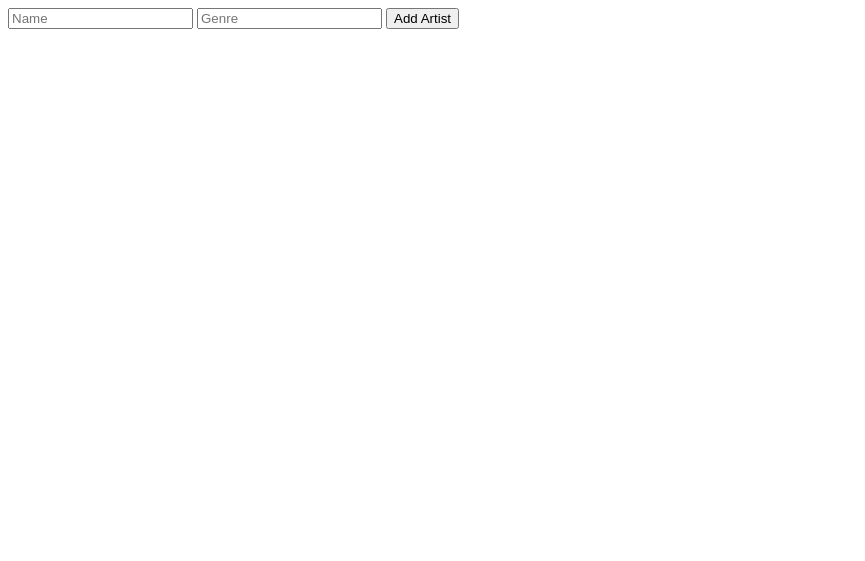
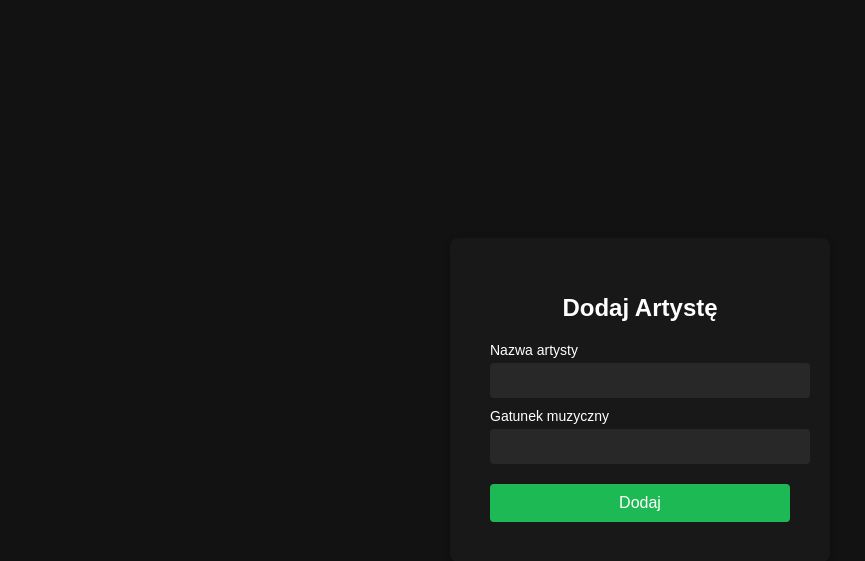
Before and after one commit to kdraganik/spotify-clone, a Flask app: page /add_artist in a window 1280 px wide. Shown: the top 561 px of the page, without its empty margins (0-865 px from the left). Run offline with Flask 3, Linux system fonts and the light colour scheme.

Commit message:
Zajęcia 18.03: add styles

```diff
--- a/static/styles.css
+++ b/static/styles.css
@@ -125,3 +125,50 @@ main {
 .playlist ul li:last-child {
     border-bottom: none;
 }
+
+.form-container {
+    background-color: #181818;
+    padding: 40px;
+    border-radius: 8px;
+    box-shadow: 0 4px 10px rgba(0, 0, 0, 0.3);
+    text-align: center;
+    width: 300px;
+}
+
+h1 {
+    font-size: 24px;
+    margin-bottom: 20px;
+}
+
+label {
+    display: block;
+    text-align: left;
+    margin-top: 10px;
+    font-size: 14px;
+}
+
+input {
+    width: 100%;
+    padding: 10px;
+    margin-top: 5px;
+    border: none;
+    border-radius: 4px;
+    background-color: #282828;
+    color: #fff;
+}
+
+button {
+    width: 100%;
+    padding: 10px;
+    background-color: #1DB954;
+    border: none;
+    border-radius: 4px;
+    color: white;
+    font-size: 16px;
+    cursor: pointer;
+    margin-top: 20px;
+}
+
+button:hover {
+    background-color: #1ed760;
+}
--- a/templates/add_artist.html
+++ b/templates/add_artist.html
@@ -1,15 +1,23 @@
 <!DOCTYPE html>
-<html lang="en">
+<html lang="pl">
 <head>
     <meta charset="UTF-8">
     <meta name="viewport" content="width=device-width, initial-scale=1.0">
-    <title>Document</title>
+    <title>Dodaj Artystę - Spotify Clone</title>
+    <link rel="stylesheet" href="{{ url_for('static', filename='styles.css') }}">
 </head>
 <body>
-    <form method="POST">
-        <input type="text" name="name" placeholder="Name">
-        <input type="text" name="genre" placeholder="Genre">
-        <input type="submit" value="Add Artist">
-    </form>
+    <div class="form-container">
+        <h1>Dodaj Artystę</h1>
+        <form action="/add-artist" method="POST">
+            <label for="name">Nazwa artysty</label>
+            <input type="text" id="name" name="name" required>
+
+            <label for="genre">Gatunek muzyczny</label>
+            <input type="text" id="genre" name="genre" required>
+
+            <button type="submit">Dodaj</button>
+        </form>
+    </div>
 </body>
 </html>
```
